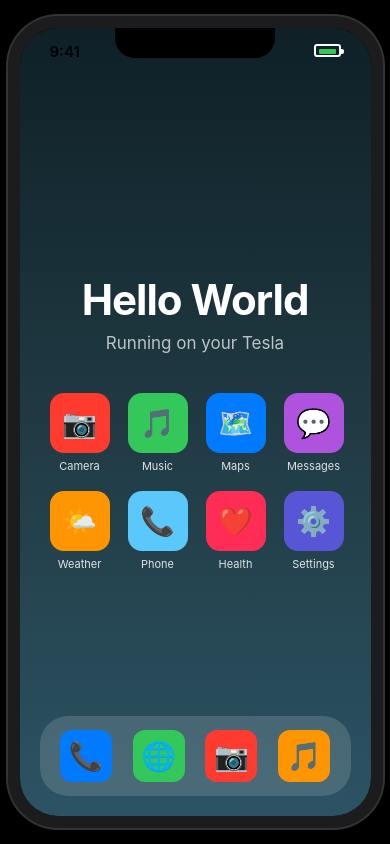
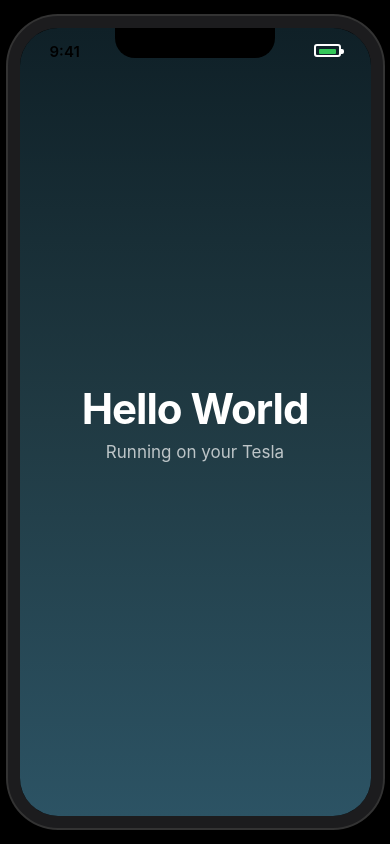
Before and after one commit to Apeinacage/car-html-preview-public, a plain HTML site: page index.html in a window 390 px wide. Drawn offline with Linux system fonts and the light colour scheme.

Commit message:
Remove all app icons from iPhone page

```diff
--- a/index.html
+++ b/index.html
@@ -83,45 +83,7 @@
   .subtitle {
     font-size: 17px;
     opacity: 0.7;
-    margin-bottom: 40px;
   }
-  .app-grid {
-    display: grid;
-    grid-template-columns: repeat(4, 1fr);
-    gap: 18px;
-    width: 100%;
-  }
-  .app {
-    display: flex;
-    flex-direction: column;
-    align-items: center;
-    gap: 6px;
-  }
-  .app-icon {
-    width: 60px; height: 60px;
-    border-radius: 14px;
-    display: flex;
-    align-items: center;
-    justify-content: center;
-    font-size: 28px;
-  }
-  .app-label {
-    font-size: 11px;
-    opacity: 0.85;
-  }
-  .dock {
-    position: absolute;
-    bottom: 20px; left: 20px; right: 20px;
-    height: 80px;
-    background: rgba(255,255,255,0.15);
-    backdrop-filter: blur(20px);
-    border-radius: 28px;
-    display: flex;
-    align-items: center;
-    justify-content: space-around;
-    padding: 0 10px;
-  }
-  .dock .app-icon { width: 52px; height: 52px; border-radius: 12px; }
 </style>
 </head>
 <body>
@@ -132,22 +94,6 @@
     <div class="screen">
       <h1>Hello World</h1>
       <p class="subtitle">Running on your Tesla</p>
-      <div class="app-grid">
-        <div class="app"><div class="app-icon" style="background:#ff3b30">📷</div><span class="app-label">Camera</span></div>
-        <div class="app"><div class="app-icon" style="background:#34c759">🎵</div><span class="app-label">Music</span></div>
-        <div class="app"><div class="app-icon" style="background:#007aff">🗺️</div><span class="app-label">Maps</span></div>
-        <div class="app"><div class="app-icon" style="background:#af52de">💬</div><span class="app-label">Messages</span></div>
-        <div class="app"><div class="app-icon" style="background:#ff9500">🌤️</div><span class="app-label">Weather</span></div>
-        <div class="app"><div class="app-icon" style="background:#5ac8fa">📞</div><span class="app-label">Phone</span></div>
-        <div class="app"><div class="app-icon" style="background:#ff2d55">❤️</div><span class="app-label">Health</span></div>
-        <div class="app"><div class="app-icon" style="background:#5856d6">⚙️</div><span class="app-label">Settings</span></div>
-      </div>
-    </div>
-    <div class="dock">
-      <div class="app-icon" style="background:#007aff">📞</div>
-      <div class="app-icon" style="background:#34c759">🌐</div>
-      <div class="app-icon" style="background:#ff3b30">📷</div>
-      <div class="app-icon" style="background:#ff9500">🎵</div>
     </div>
   </div>
 </body>
```
